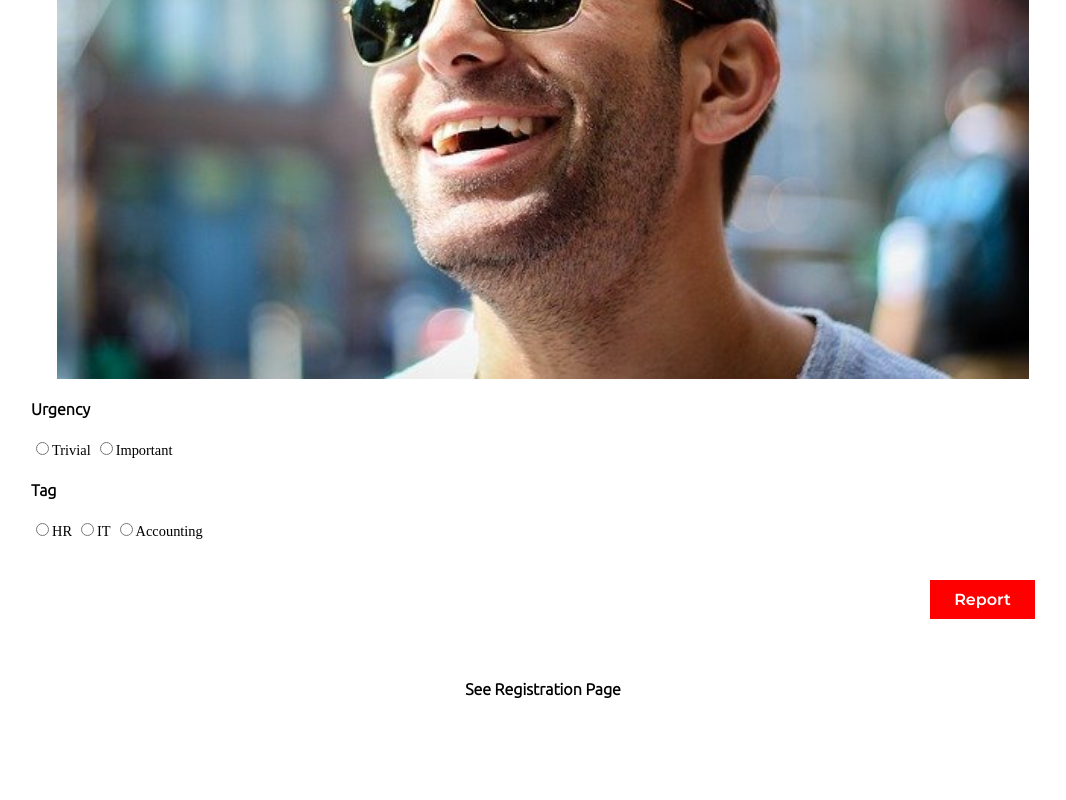
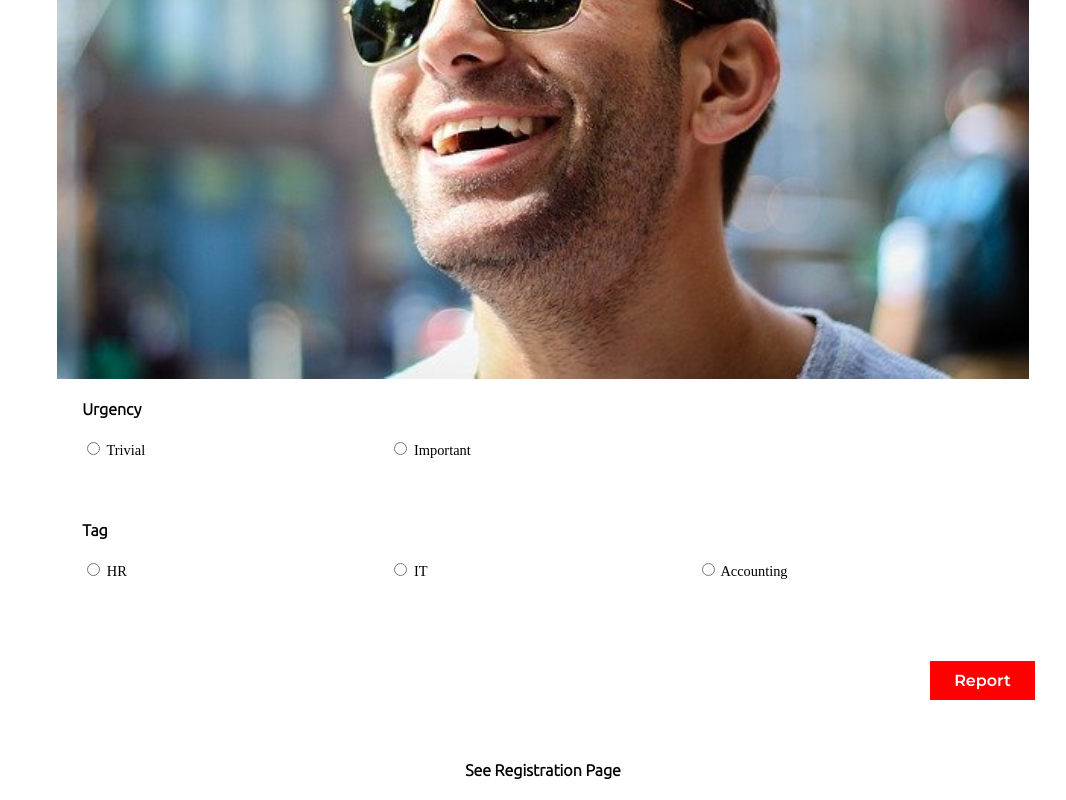
Before and after one commit to AbeebPro/iResolve, a plain HTML site: page index.html in a window 1280 px wide. Shown: the part 610-1410 px from the top of the page, without its empty margins (97-1163 px from the left). Before the commit the page ends 1329 px from the top, so only its background shows below. Drawn offline with Linux system fonts and the light colour scheme.

Commit message:
Update index.html

```diff
--- a/index.html
+++ b/index.html
@@ -26,18 +26,14 @@
 			<h2>HELLO LANRE!</h2>
 			<h3>REPORT A PROBLEM</h3>
 			<img src="images/Happy man.jpg" alt="demo-image">
-			<div class="middle-page">
-				<h4>Urgency</h4>
-				<div class="urgency">
-					<label><input type='radio'	name="no">Trivial</label>
-					<label><input type='radio'	name="no">Important</label>
-				</div>
-				<h4>Tag</h4>
-				<div class="tag">
-					<label><input type="radio" name="yes">HR</label>
-					<label><input type="radio" name="yes">IT</label>
-					<label><input type="radio" name="yes">Accounting</label>
-				</div>
+			<div class="container">
+				<h4 class="item1">Urgency</h4>
+				<label class="item2"><input type="radio" name="no"> Trivial</label>
+				<label class="item3"><input type="radio" name="no"> Important</label>
+				<h4 class="item4">Tag</h4>
+				<label class="item5"><input type="radio" name="yes"> HR</label>
+				<label class="item6"><input type="radio" name="yes"> IT</label>
+				<label class="item7"><input type="radio" name="yes"> Accounting</label>
 			</div>
 		</div>
 		<div class="report">
```
